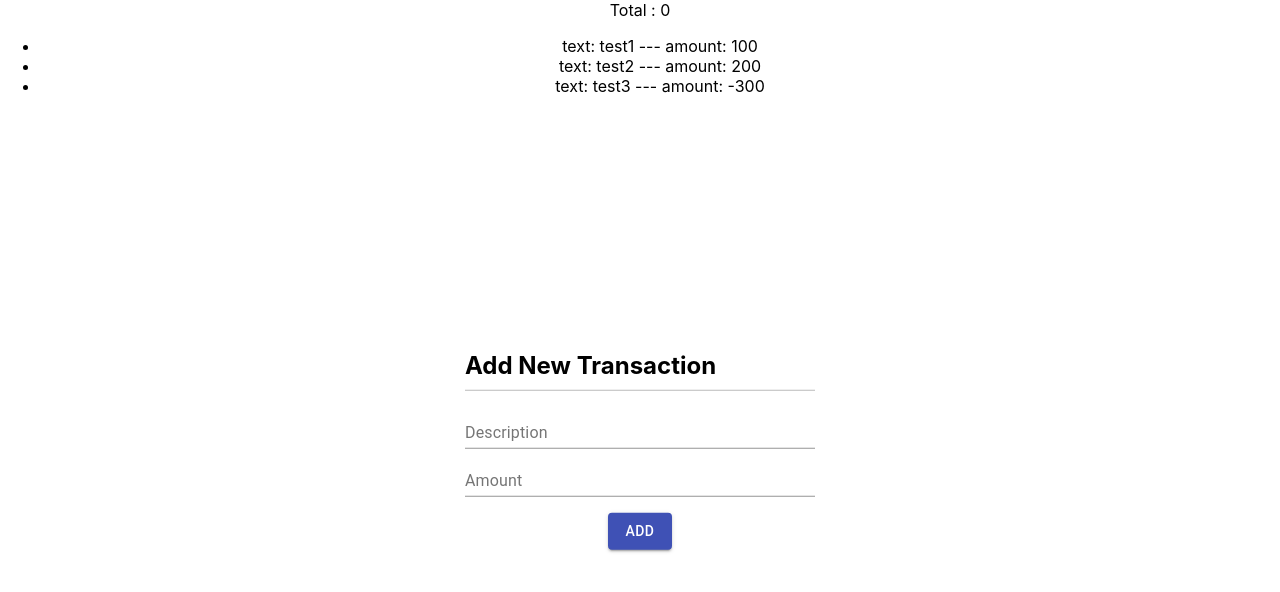
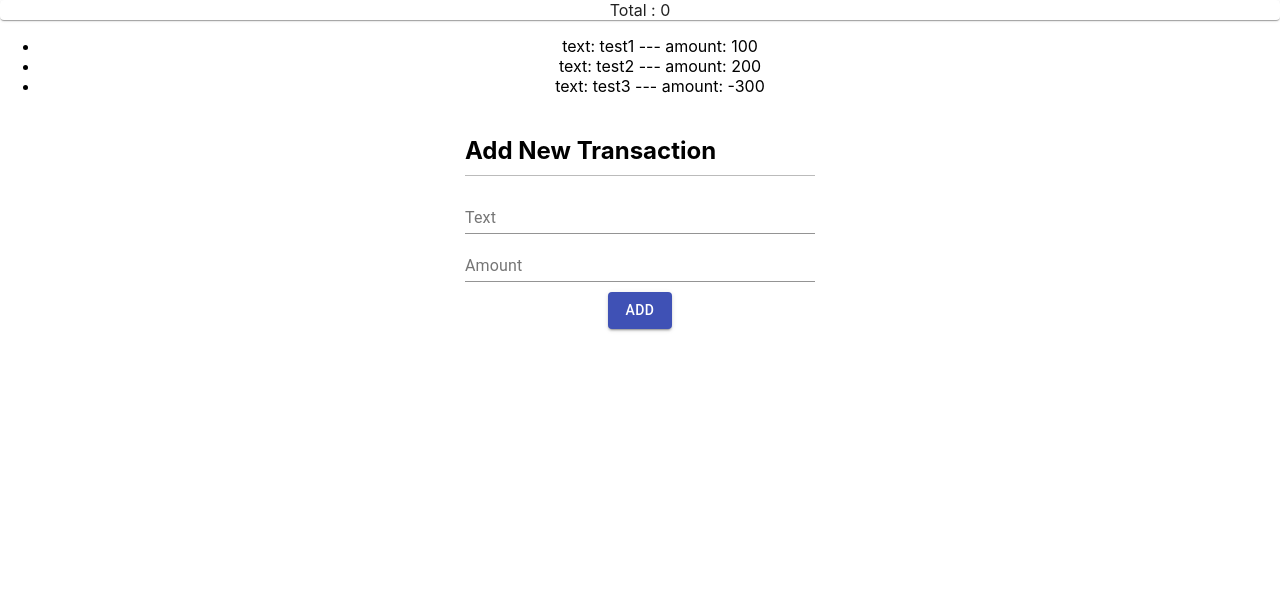
Before and after one commit to CocoaPebble/SSI_Expense_Tracker, a React (Create React App) app: page / in a window 1280 px wide. Shown: the top 592 px of the page. Built offline with nearby package versions, Linux system fonts and the light colour scheme.

Commit message:
improve addtransaction

```diff
--- a/package.json
+++ b/package.json
@@ -3,8 +3,8 @@
   "version": "0.1.0",
   "private": true,
   "dependencies": {
-        "@reduxjs/toolkit": "^1.4.0",
-        "@material-ui/core": "^4.11.0",
+    "@reduxjs/toolkit": "^1.4.0",
+    "@material-ui/core": "^4.11.0",
     "@testing-library/jest-dom": "^4.2.4",
     "@testing-library/react": "^9.5.0",
     "@testing-library/user-event": "^7.2.1",
@@ -15,7 +15,6 @@
     "react-scripts": "3.4.3",
     "react-redux": "^7.2.1",
     "redux": "^4.0.5"
-
   },
   "scripts": {
     "start": "react-scripts start",
--- a/src/App.css
+++ b/src/App.css
@@ -36,25 +36,3 @@
         transform: rotate(360deg);
     }
 }
-
-.container {
-  margin: 30px auto;
-  width: 350px;
-  position: absolute;
-  top: 50%;
-  left: 50%;
-  transform: translate(-50%, -50%);
-  text-align: center;
-}
-
-.h2 {
-  border-bottom: 1px solid #bbb;
-  padding-bottom: 10px;
-  margin: 40px 0 10px;
-  text-align: left;
-}
-
-.textfield {
-  width: 100%;
-  padding: 10px;
-}
--- a/src/components/AddTransaction.jsx
+++ b/src/components/AddTransaction.jsx
@@ -3,12 +3,21 @@ import { useDispatch } from 'react-redux';
 import { addTransaction } from '../slicers/transactionSlicer';
 import { useForm } from 'react-hook-form';
 import { TextField, Button } from '@material-ui/core';
-import '../App.css';
+import '../css/addTransaction.css';
 
 export default function App() {
+    const dispatch = useDispatch();
+
     const { register, handleSubmit, errors } = useForm();
-    const onSubmit = (data) => console.log(data);
-    // console.log(errors);
+    const onSubmit = (data, event) => {
+        data.amount = +data.amount;
+        data.id = Math.random();
+        dispatch(addTransaction(data));
+        console.log(data);
+        // clean form
+        event.target[0].value = '';
+        event.target[1].value = '';
+    };
 
     return (
         <div className="container">
@@ -17,35 +26,39 @@ export default function App() {
                 <TextField
                     className="textfield"
                     id="description"
-                    label="Description"
+                    label="Text"
                     type="text"
-                    name="Descriptions"
-                    inputRef={register({ required: true, maxLength: 80 })}
+                    name="text"
+                    inputRef={register({
+                        required: true,
+                        maxLength: 80,
+                    })}
+                    error={!!errors.text}
                 />
 
                 <TextField
                     className="textfield"
                     id="amount"
                     label="Amount"
-                    prefix="$"
                     type="text"
-                    name="Amount"
+                    name="amount"
                     inputRef={register({
                         required: true,
                         maxLength: 100,
-                        pattern: /^\$?([0-9]{1,3},([0-9]{3},)*[0-9]{3}|[0-9]+)(\.[0-9][0-9])?$/i,
+                        pattern: /^[+-]?([0-9]+([.][0-9]{1,2})?|[.][0-9]{1,2})$/i,
                     })}
+                    error={!!errors.amount}
                 />
-                <p></p>
+                <div className="submit-container">
                     <Button
                         className="btn-submit"
                         type="submit"
                         variant="contained"
                         color="primary"
                     >
-                    {' '}
-                    Add{' '}
+                        Add
                     </Button>
+                </div>
             </form>
         </div>
     );
--- a/src/components/Dashboard.jsx
+++ b/src/components/Dashboard.jsx
@@ -1,5 +1,6 @@
 import React, { useMemo } from 'react';
 import { useSelector } from 'react-redux';
+import { Paper } from '@material-ui/core';
 
 export default function Dashboard() {
     const { allTransactions } = useSelector((state) => state.transactions);
@@ -10,5 +11,5 @@ export default function Dashboard() {
         }, 0);
     }, [allTransactions]);
 
-    return <div>Total : {totalAmount}</div>;
+    return <Paper>Total : {totalAmount}</Paper>;
 }
--- /dev/null
+++ b/src/css/addTransaction.css
@@ -0,0 +1,25 @@
+.container {
+    margin: 30px auto;
+    width: 350px;
+    /* position: absolute;
+    top: 50%;
+    left: 50%;
+    transform: translate(-50%, -50%); */
+    text-align: center;
+}
+
+.h2 {
+    border-bottom: 1px solid #bbb;
+    padding-bottom: 10px;
+    margin: 40px 0 10px;
+    text-align: left;
+}
+
+.textfield {
+    width: 100%;
+    padding: 10px;
+}
+
+.submit-container {
+    margin-top: 10px;
+}
```
Also changed, not shown: src/fakeData.json (+6 -6 lines). Lines whose indentation alone changed are shown as unchanged.
